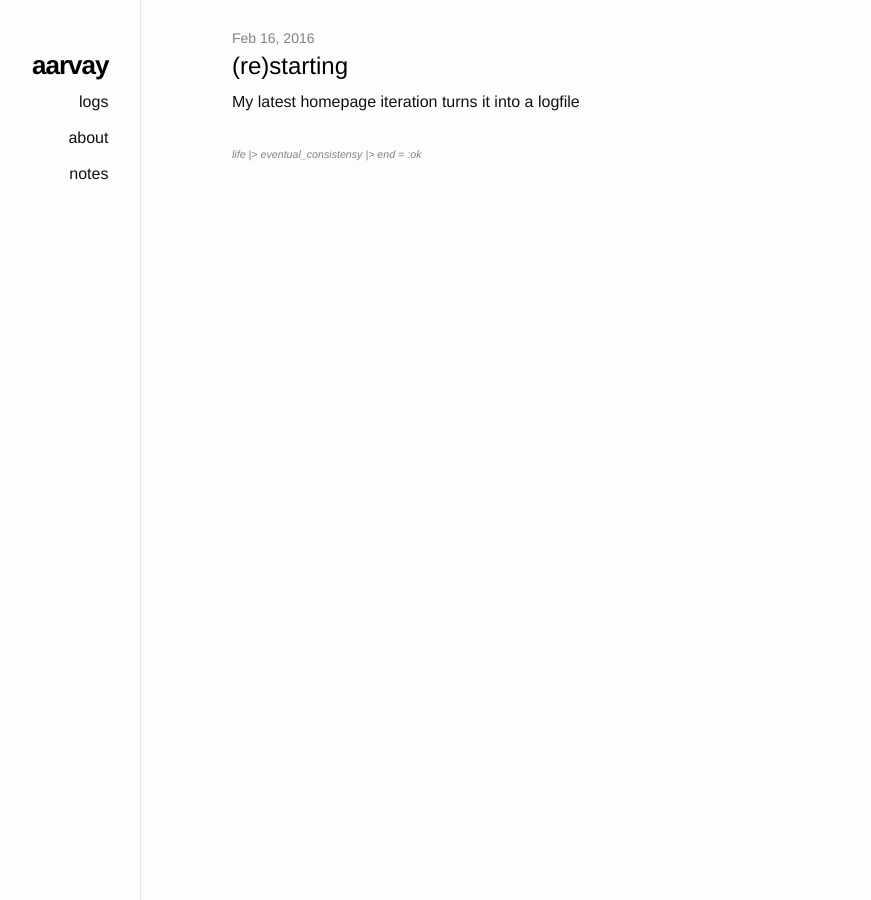
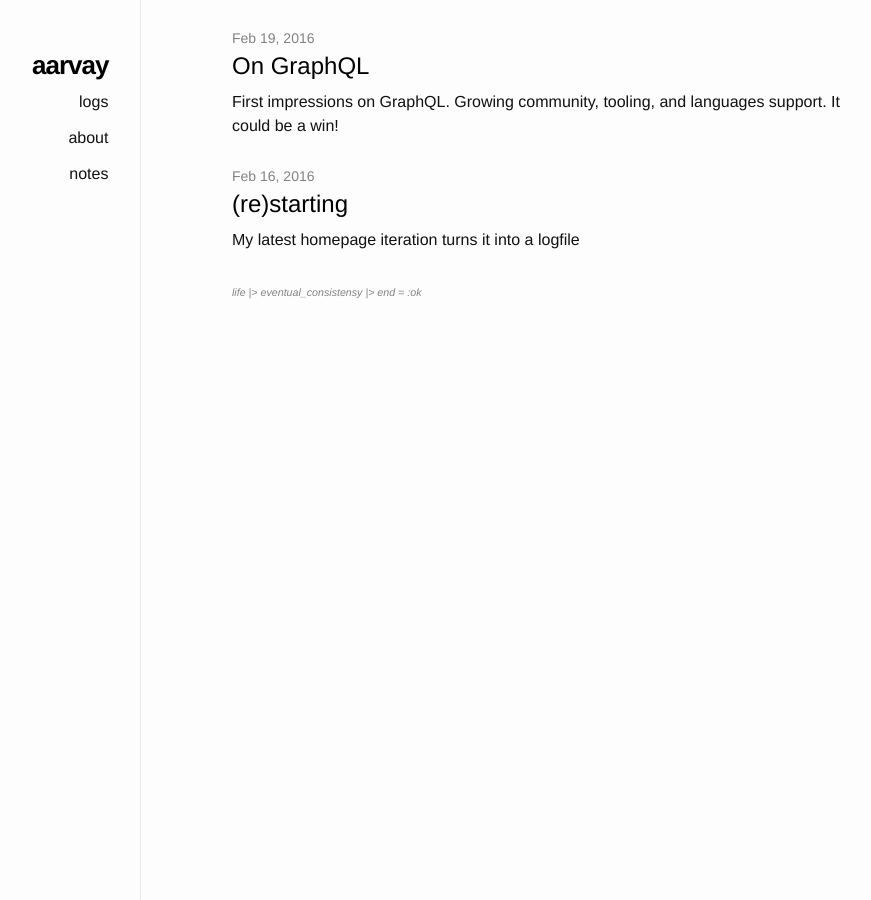
Before and after one commit to aarvay/aarvay.github.io, a Jekyll site: the page built from index.html, in a window 1280 px wide. Shown: the whole page, without its empty margins (190-1061 px from the left). Built offline with Jekyll 4.4.1, drawn with Linux system fonts in a browser that asks for light colours; some of the changed lines change nothing that is shown.

Commit message:
Add a new log
On GraphQL

```diff
--- a/_includes/head.html
+++ b/_includes/head.html
@@ -3,7 +3,7 @@
   <meta http-equiv="X-UA-Compatible" content="IE=edge">
   <meta name="viewport" content="width=device-width, initial-scale=1">
 
-  <title>{% if page.title %}{{ page.title }} - {% endif %}{{ site.title }}</title>
+  <title>{% if page.title %}{{ page.title }} - {% endif %}{{ site.title }}'s logs</title>
   <meta name="description" content="{% if page.excerpt %}{{ page.excerpt | strip_html | strip_newlines | truncate: 160 }}{% else %}{{ site.description }}{% endif %}">
 
   <link rel="icon" type="image/png" href="/favicon.png">
--- /dev/null
+++ b/_posts/2016-02-19-graphql.md
@@ -0,0 +1,154 @@
+---
+layout: post
+title: "On GraphQL"
+excerpt: >
+  First impressions on GraphQL. Growing community, tooling, and
+  languages support. It could be a win!
+---
+
+**Disclaimer:** This is not a GraphQL tutorial or a getting started guide.
+
+Late last year, I happened to come across a point where I had to soon, begin work
+on a greenfield project. It required both web & mobile apps. I was a ruby guy and
+so I decided straight away that my server will be powered by ruby. But I was
+looking for a good client side solution that'll help reduce the learning curve
+for building for both web and mobile since I haven't done any native iOS or
+Android programming. I ended up with React, React Native as they seemed like it
+fit the bill wrt to the project. And then, when I was reading more, this happened:
+
+`React --> Relay --> GraphQL`
+
+I landed up reading about GraphQL and it gave me a good first impression.
+
+Here's what it is, from the official homepage:
+
+> GraphQL is a data query language and runtime designed and used at Facebook to
+request and deliver data to mobile and web apps since 2012. -- [graphql.org](http://graphql.org)
+
+Though Facebook has been using it since 2012, it was released as an open source
+RFC with a reference implementation in javascript (obviously), only last year.
+So it was already running almost 2-3 years in a heavy-traffic production environment.
+
+__TL; DR:__ *GraphQL aims at replacing your REST endpoints.*
+
+## What?
+
+Client specifies a *query string*. Server interprets it and returns data in the
+specified format. Let's take the following example.
+
+Sample query:
+
+~~~ graphql
+{
+  user(id: 3500401) {
+    id,
+    name,
+    isViewerFriend,
+    profilePicture(size: 50)  {
+      uri,
+      width,
+      height
+    }
+  }
+}
+~~~
+
+returns:
+
+~~~ graphql
+{
+  "user" : {
+    "id": 3500401,
+    "name": "Jing Chen",
+    "isViewerFriend": true,
+    "profilePicture": {
+      "uri": "http://someurl.cdn/pic.jpg",
+      "width": 50,
+      "height": 50
+    }
+  }
+}
+~~~
+
+*(Example taken from the official GraphQL docs)*
+
+That's it. Client gets exactly what it asked for. The query string itself, looks
+like how the data it wants to be like and IMO, this looks and feels very
+intuitive
+
+## How?
+
+I've always had a small problem trying to wrap my head around HTTP verbs for
+laying out the right way to structure my REST API. When you talk GraphQL via
+HTTP, it essentially replaces your multiple REST endpoints to a single endpoint.
+This is insanely sane. Imagine fetching data for a mildly complicated view. REST
+would require multiple round trips between the client and the server to render
+that single view. With GraphQL you make one HTTP call. The GraphQL server knows
+what all queries it needs to aggregate and run in order to get what the client
+asked for, like the above example. It's naturally parallelizable and you can
+scale it however you want.
+
+One important point to note here is that, GraphQL is only an *application layer
+protocol* and that makes it even more powerful. It's not coupled to any specific
+transport layer, in other words, no one says it should work only via HTTP.
+
+This is especially important in today's world where we're moving beyond web and
+mobile.
+
+## Tooling
+
+You'd expect only modern tooling from modern technologies and GraphQL is no
+different. [GraphiQL](https://github.com/graphql/graphiql) is an in-browser IDE
+for exploring GraphQL. Checkout the [live demo](http://graphql-swapi.parseapp.com).
+It's super awesome and self-documenting. This would be your most used tool if
+you're working with GraphQL. It's really a killer stuff to have.
+
+Tooling in GraphQL makes use of the types and introspective capabilities of the
+spec. Take a look at the [awesome-graphql](https://github.com/chentsulin/awesome-graphql)
+repo for more and more tooling.
+
+## Community
+
+GraphQL will win only if the wider community adopts it. Whatever is your primary
+language, you should be able to talk to the GraphQL servers.
+
+I now come from the [Elixir](http://elixir-lang.org) community and I can assure
+you that there's some good work going on. Visit
+[graphql-elixir.org](http://graphql-elixir.org) for more info on that aspect.
+But I believe there are faster or equally growing communities like
+[Ruby](https://github.com/rmosolgo/graphql-ruby),
+[Python](https://github.com/graphql-python/graphene) and other languages. I'm
+planning to write a subsequent post on GraphQL from an elixir community viewpoint.
+
+Firstly, if you want to get started, you should definitely go through the
+[RFC](http://facebook.github.io/graphql) and the
+[official docs and notes](http://graphql.org) around it. You'll understand more
+about GraphQL and why Facebook built it in the first place. Then find out on-going
+efforts regarding GraphQL from your community (hint: checkout the awesome-graphql
+repo I linked above). Try to understand what % of the spec is implemented and
+what is the community focusing on next. Try to contribute, build small projects
+using GraphQL so that you unravel difficulties along the way and likely provide
+solutions to solve them too.
+
+## More
+
+There's more to GraphQL than all this. As of this writing, I wouldn't say
+GraphQL is super mature for production, though its been running on Facebook's
+servers for the last 2-3 years. This implies there are so many other things
+revolving this that requires attention. For ex: the official spec doesn't say
+how to perform pagination, etc. There's no official way to do
+authentication/authorization. I'd argue that GraphQL is just a query language
+and it's up to each app to figure out it's auth story.
+
+More on the postive side, this kind of abstraction provides us with a huge power.
+You can decouple your stack in a way you couldn't have imagined previously. A
+good example is [Meteor](https://www.meteor.com). It's a lock-in and super
+highly opinionated framework. They recently realised that GraphQL could help them
+be more less opinionated. The MDG is focusing on a new framework called Apollo
+that makes use of GraphQL to achieve an awesome abstraction. Read more about it
+[here](http://github.com/apollostack/apollo).
+
+If this piqued your interest in any way, I strongly urge you to try it out in
+your primary language. The best part is, you can incrementally move to GraphQL
+and it could just work as an abstraction layer on top of your already up and
+running implementations.
--- a/index.html
+++ b/index.html
@@ -1,6 +1,6 @@
 ---
 layout: default
-title: logs
+title: home
 ---
 
 <div class="home">
```
